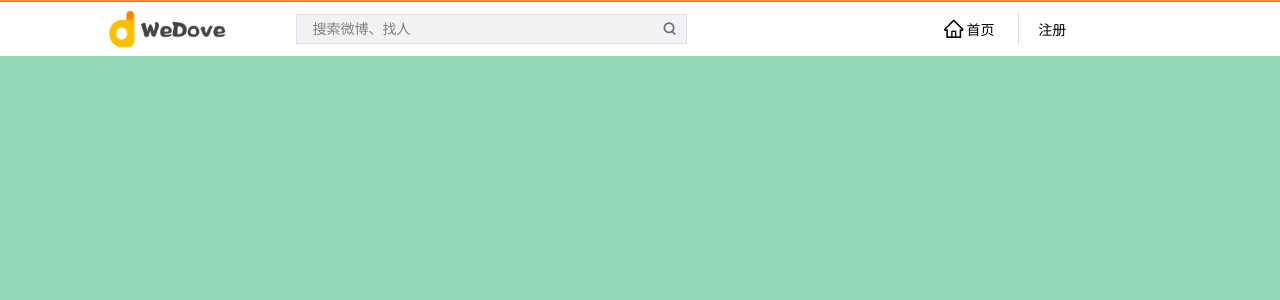
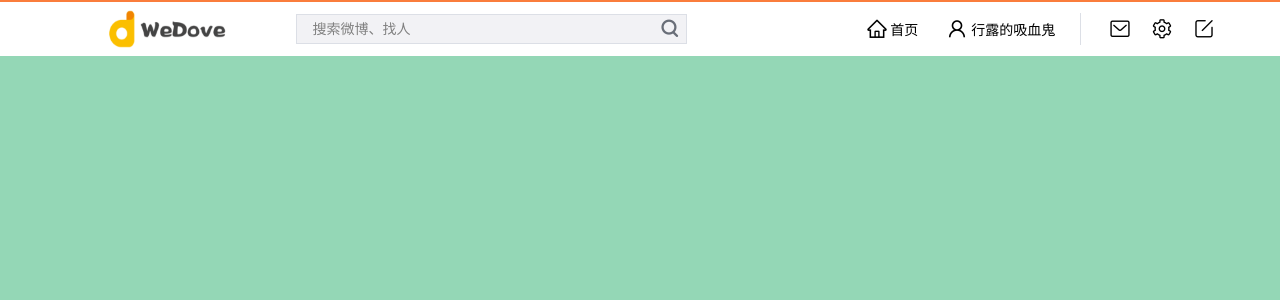
Before and after one commit to lilith0120/wedove, a Vue app: page / in a window 1280 px wide. Shown: the top 300 px of the page. Built offline with nearby package versions, Linux system fonts and the light colour scheme.

Commit message:
静态头部做完

```diff
--- a/src/components/Header/Header.vue
+++ b/src/components/Header/Header.vue
@@ -16,17 +16,31 @@
     </div>
 
     <template v-if="isLogin">
-      <div></div>
-    </template>
-    <template v-else>
       <div id="h_user">
         <span class="iconfont icon-home" @click="go_home">
           <span class="label">首页</span>
         </span>
 
+        <span class="iconfont icon-user" @click="go_myhome">
+          <span class="label">{{username}}</span>
+        </span>
+
         <el-divider direction="vertical"></el-divider>
 
+        <span class="iconfont icon-letter r-icon" @click="go_home"></span>
+        <span class="iconfont icon-setting r-icon" @click="go_home"></span>
+        <span class="iconfont icon-edit r-icon" @click="go_home"></span>
+      </div>
+    </template>
+    <template v-else>
+      <div id="h_unuser">
+        <span class="iconfont icon-home" @click="go_home">
+          <span class="label">首页</span>
+        </span>
+
         <span class="label" @click="go_register">注册</span>
+        <el-divider direction="vertical"></el-divider>
+        <span class="label" @click="go_login">登录</span>
       </div>
     </template>
   </div>
@@ -41,7 +55,8 @@ export default {
   data() {
     return {
       search_key: "",
-      isLogin: false
+      isLogin: true,
+      username: "行露的吸血鬼"
     };
   },
 
@@ -58,7 +73,11 @@ export default {
     },
 
     go_register() {
-      window.open("/register", "_blank");
+      this.$router.push("/register");
+    },
+
+    go_login() {
+      console.log(2333);
     },
 
     search() {
@@ -139,16 +158,36 @@ export default {
   box-sizing: border-box; */
   display: flex;
   align-items: center;
+  margin-left: 14%;
+  height: 100%;
+  width: 400px;
+}
+
+#h_unuser {
+  /* border: 1px red solid;
+  box-sizing: border-box; */
+  display: flex;
+  align-items: center;
   margin-left: 20%;
   height: 100%;
-  width: 150px;
+  width: 200px;
+}
+
+.iconfont {
+  display: flex;
+  align-items: center;
+  font-size: 22px;
 }
 
 .icon-home {
-  display: flex;
-  align-items: center;
-  font-size: 22px;
-  width: 40%;
+  width: 80px;
+  /* border: 1px red solid;
+  box-sizing: border-box; */
+}
+
+.icon-user {
+  /* width: 30%; */
+  white-space: nowrap;
   /* border: 1px red solid;
   box-sizing: border-box; */
 }
@@ -158,14 +197,18 @@ export default {
   font-size: 14px;
 }
 
-.icon-home:hover,
+.iconfont:hover,
 .label:hover {
   cursor: pointer;
   color: #fa7d3c;
 }
 
 .el-divider--vertical {
-  margin: 0 10%;
+  margin: 0 7%;
   height: 60%;
 }
+
+.r-icon {
+  margin-right: 5%;
+}
 </style>
--- a/src/router/router.js
+++ b/src/router/router.js
@@ -1,5 +1,6 @@
 import Vue from 'vue'
 import VueRouter from 'vue-router'
+import store from '../store/store'
 
 Vue.use(VueRouter)
 
@@ -13,34 +14,29 @@ const router = new VueRouter({
     routes: [
         {
             path: '/',
-            component: home
+            component: home,
+            name: 'home'
         },
         {
             path: '/register',
-            component: register
+            component: register,
+            name: 'register'
         }
     ]
 })
 
-// router.beforeEach((to, from, next) => {
-//     if (localStorage.getItem('data') == null && to.meta.needAdmin) {
-//         next({
-//             path: '/'
-//         })
-//     }
-//     else if (localStorage.getItem('token')
-//         || to.path == '/'
-//         || to.path == '/login'
-//         || to.path == '/register'
-//         || to.meta.notLogin) {
-//         next()
-//     }
-//     else {
-//         next({
-//             name: 'login'
-//         });
-//     }
-// });
+router.beforeEach((to, from, next) => {
+    if (store.state.token != ""
+        || to.path == '/'
+        || to.path == '/register') {
+        next()
+    }
+    else {
+        next({
+            name: 'home'
+        });
+    }
+});
 
 const originalPush = VueRouter.prototype.push
 VueRouter.prototype.push = function push(location) {
```
